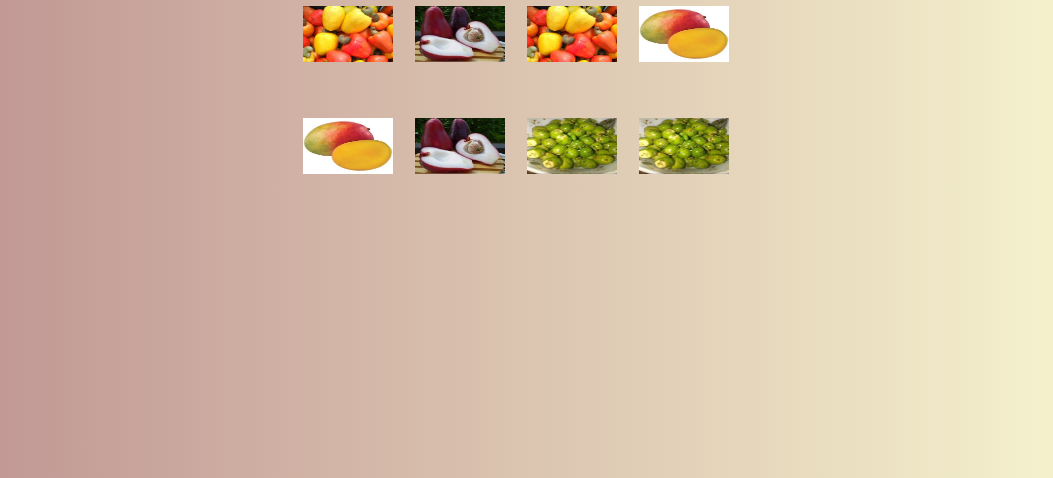
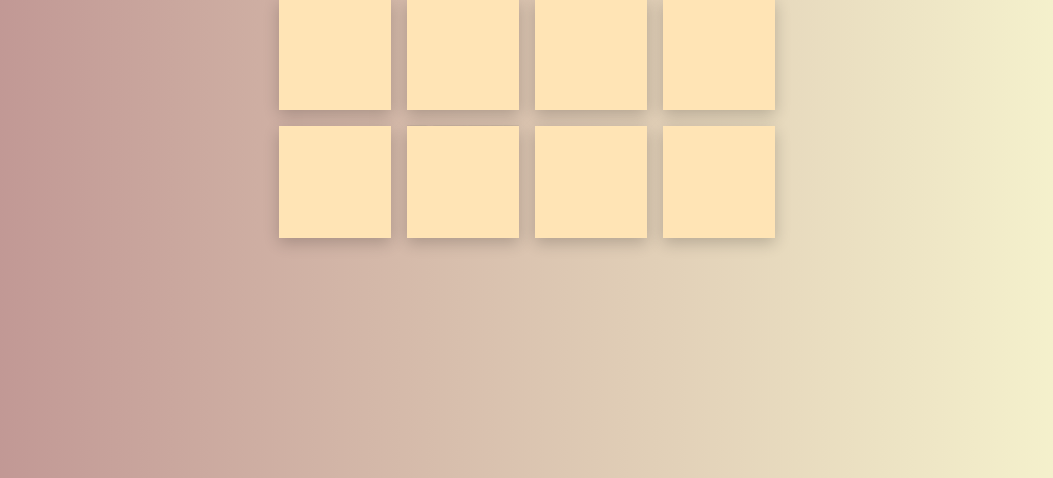
Before and after one commit to veshena/Memory-Matcher, a plain HTML site: page index.html in a window 1280 px wide. Shown: the part 322-800 px from the top of the page, without its empty margins (113-1166 px from the left). Drawn offline with Linux system fonts and the light colour scheme.

Commit message:
Added card flip

```diff
--- a/css/style.css
+++ b/css/style.css
@@ -14,9 +14,26 @@ section{
     display: grid;
     grid-template-columns: repeat(4, 7rem);
     grid-template-rows: repeat(2, 7rem);
+    grid-gap: 1rem;
+    perspective: 800px;
+}
+.card{
+    position: relative;
+    transform-style: preserve-3d;
+    transition: all 2s cubic-bezier(0.175, 0.885, 0.32, 1.275);
+    box-shadow: rgba(0, 0, 0, 0.2) 0px 5px 15px;
+
 }
 .face,
 .back{
-    width: 80%;
-    height: 50%;
+    width: 100%;
+    height: 100%;
+    position: absolute;
 }
+.back{
+    background: rgb(255,228,181);
+    backface-visibility: hidden;
+}
+.toggleCard{
+    transform: rotateY(180deg);
+}
--- a/js/main.js
+++ b/js/main.js
@@ -1,9 +1,12 @@
+// Get the section and span from the body
 const section = document.querySelector("section");
 const livesCount = document.querySelector("span");
-const lives = 7;
+const lives = 3;
 
+// Link text
 livesCount.textContent = lives;
 
+// Generate Object
 const getData = () => [
     {imgSrc: "./images/cashew.jpeg", name: "cashew"},
     {imgSrc: "./images/mango.jpeg", name: "mango"},
@@ -43,7 +46,18 @@ const cardGenerator = () => {
     section.appendChild(card);
     card.appendChild(face);
     card.appendChild(back);
-})
+
+    card.addEventListener("click", (v) => {
+        card.classList.toggle("toggleCard");
+        checkCards(v);
+    });
+});
+};
+// Check cards
+const checkCards = (v) => {
+    const clickedCard = v.target;
+    console.log(clickedCard);
 };
 
+
 cardGenerator();
```
